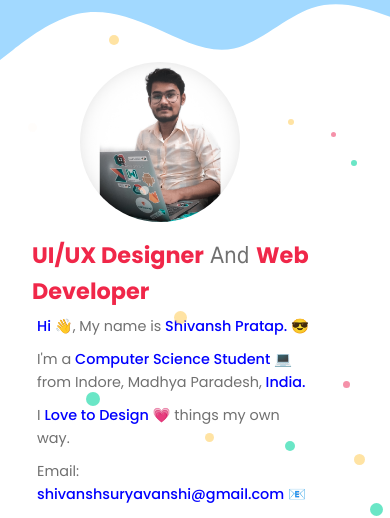
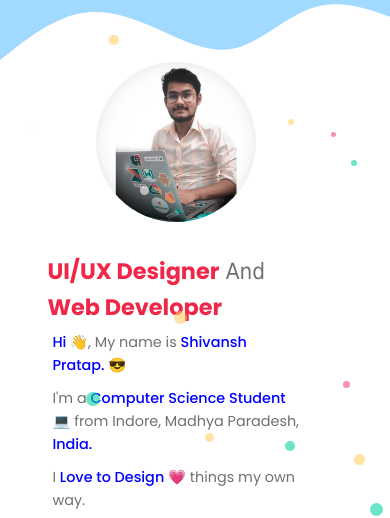
Before and after one commit to acousticclown/responsive-check, a plain HTML site: page profile.html in a window 390 px wide. Shown: the part 98-616 px from the top of the page. Drawn offline with nearby package versions, Linux system fonts and the light colour scheme; a web font is replaced by a local one.

Commit message:
'responsive-chech-final'

```diff
--- a/styles/_contact.scss
+++ b/styles/_contact.scss
@@ -220,7 +220,7 @@ fieldset {
 
     a {
       margin: 10px 10px;
-      font-size: 1rem;
+      font-size: 1.5rem;
       text-decoration: none;
       color: var(--foreground);
     }
--- a/styles/_profile.scss
+++ b/styles/_profile.scss
@@ -20,6 +20,7 @@
 .mypic {
   transition: 0.6s ease;
   width: 100%;
+  // height: 100%;
   filter: var(--img-brightness);
 }
 
@@ -437,7 +438,7 @@ p .author {
   .mypic-container {
     height: 10rem;
     width: 10rem;
-    margin-left: 10rem;
+    margin-left: 11rem;
     margin-top: -2rem;
   }
 
@@ -466,6 +467,7 @@ p .author {
     height: fit-content;
     margin-top: 0;
     margin-left: 0;
+    padding: 1rem;
     // place-content: center;
 
     h1 {
```
Also changed, not shown: styles/style.css, 1 other file.
